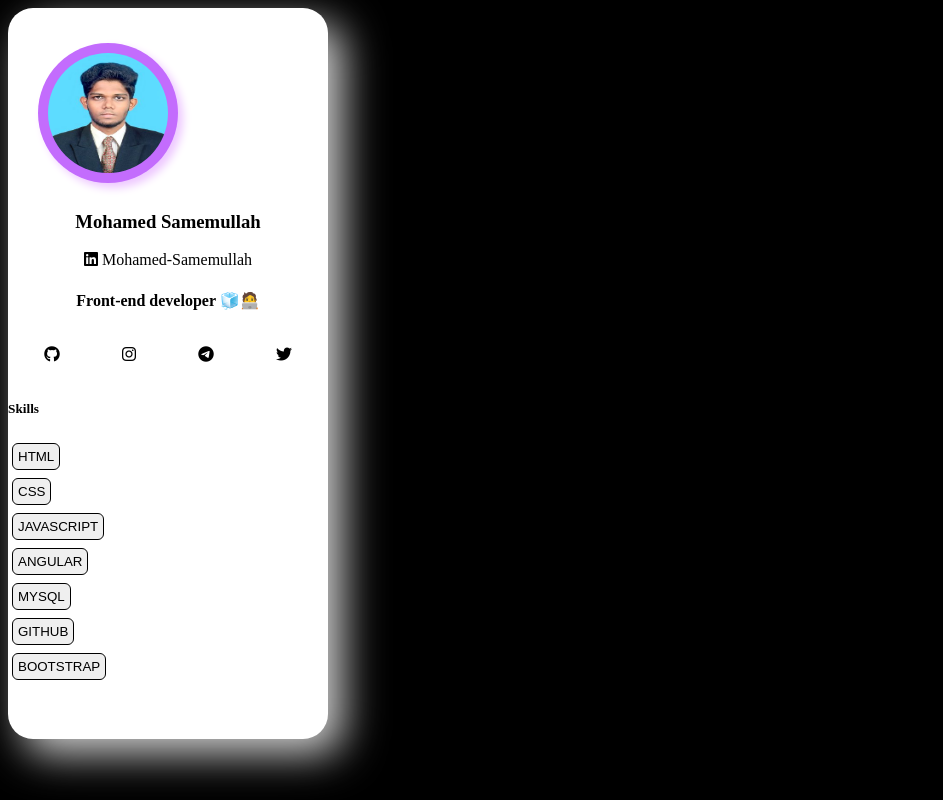
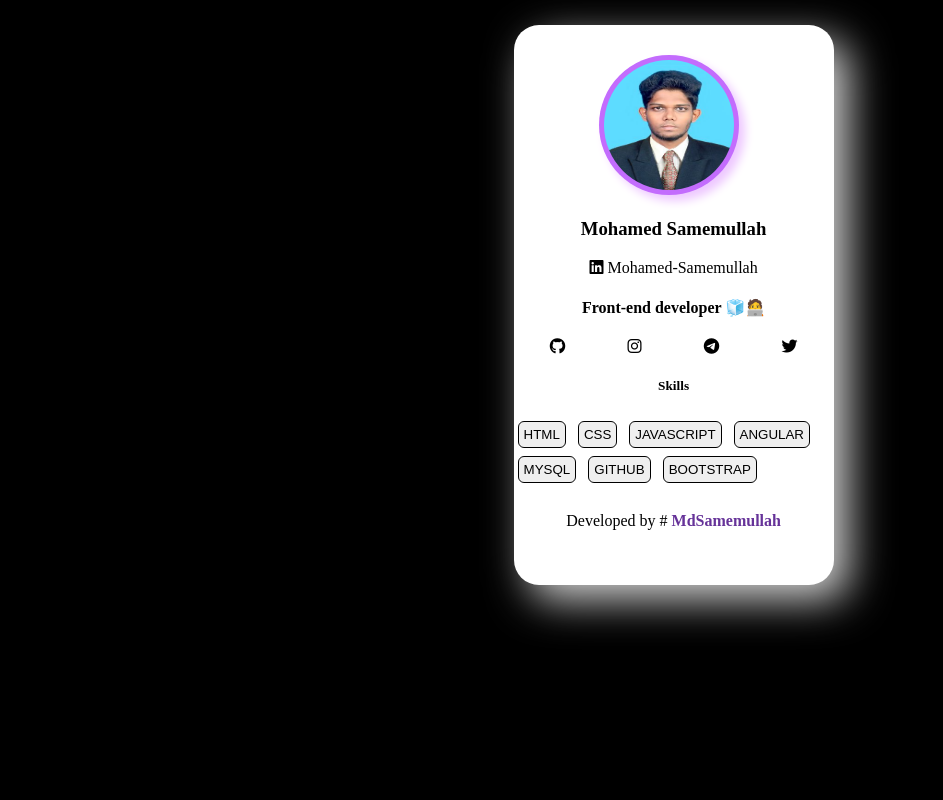
Before and after one commit to MdSamemullah/Profile_card, a plain HTML site: page index.html in a window 1280 px wide. Shown: the whole page, without its empty margins (0-943 px from the left). Drawn offline with Linux system fonts and the light colour scheme.

Commit message:
fully finished in profile

```diff
--- a/index.html
+++ b/index.html
@@ -17,7 +17,7 @@
             <!-- 2 -->
             <div class="name">
                 <h3>Mohamed Samemullah</h3>
-                <span><a href="www.linkedin.com/in/mohamed-samemullah"><i class="fa fa-linkedin-square" aria-hidden="true"></i> Mohamed-Samemullah</a>
+                <span><a href="https://www.linkedin.com/in/mohamed-samemullah/"><i class="fa fa-linkedin-square" aria-hidden="true"></i> Mohamed-Samemullah</a>
                 <h4>Front-end developer 🧊🧑‍💻</h4>
             </div>
             <!-- 3 -->
@@ -41,7 +41,9 @@
                 <span><button><a href="">Bootstrap</a></button></span>
             </div>
             <!-- 5 -->
-            <div></div>
+            <div class="footer">
+                <Span>Developed by # <span class="dev">MdSamemullah</span></Span>
+            </div>
         </div>
         <script src="https://kit.fontawesome.com/dd8c49730d.js" crossorigin="anonymous"></script>
     </body>
--- a/style.css
+++ b/style.css
@@ -10,8 +10,9 @@ body{
 .card{
     background-color: white ;
     /* color: white; */
-    margin: 0%;
-    display: grid;
+    margin-top: 2%;
+    margin-left: 40%;
+    display: flow-root;
     grid-template-columns: none;
     padding: 30px 0 55px;
     overflow: hidden;
@@ -22,19 +23,22 @@ body{
 }
 .card .img-profile{
     margin-left: 30px;
-    height: 120px;
-    width: 120px;
+    height: 130px;
+    width: 130px;
     border-radius: 250px;
 }
 .img-profile{
-    margin: 5px;
-    padding: 10px;
-    box-shadow: 5px 5px 8px rgb(238, 200, 255);
+    margin: 0px;
+    padding: 5px;
+    box-shadow: 6px 6px  10px rgb(238, 200, 255);
     background-color: #c36cfd;
 }
 a{
     color: black;
     text-decoration: none;
+}
+div .profile{
+    margin-left: 55px;
 }
 .name{
     text-align: center;
@@ -46,11 +50,12 @@ a{
     list-style-type: none;
     margin: 15px 5px 15px 5px;
 }
-.skill{
-    display: grid;
-    grid-row: inherit;
+.skill h5{
+    display: flex;
+    justify-content: center;
+    align-items: center;
+}
 
-}
 h6 .skl-title{
     text-align: center;
 }
@@ -62,9 +67,19 @@ button{
     border-radius: 5px ;
 }
 button a{
-    align-items: center;
-    justify-content: center;
     color: black;
     text-decoration: none;
     text-transform: uppercase ;
+    overflow: hidden;
 }
+div .footer{
+    font-size: medium;
+    color: black;
+    display: flex;
+    margin-top: 25px;
+    justify-content: center;
+}
+.dev{
+    font-weight: bold ;
+    color: rebeccapurple;
+}
```
